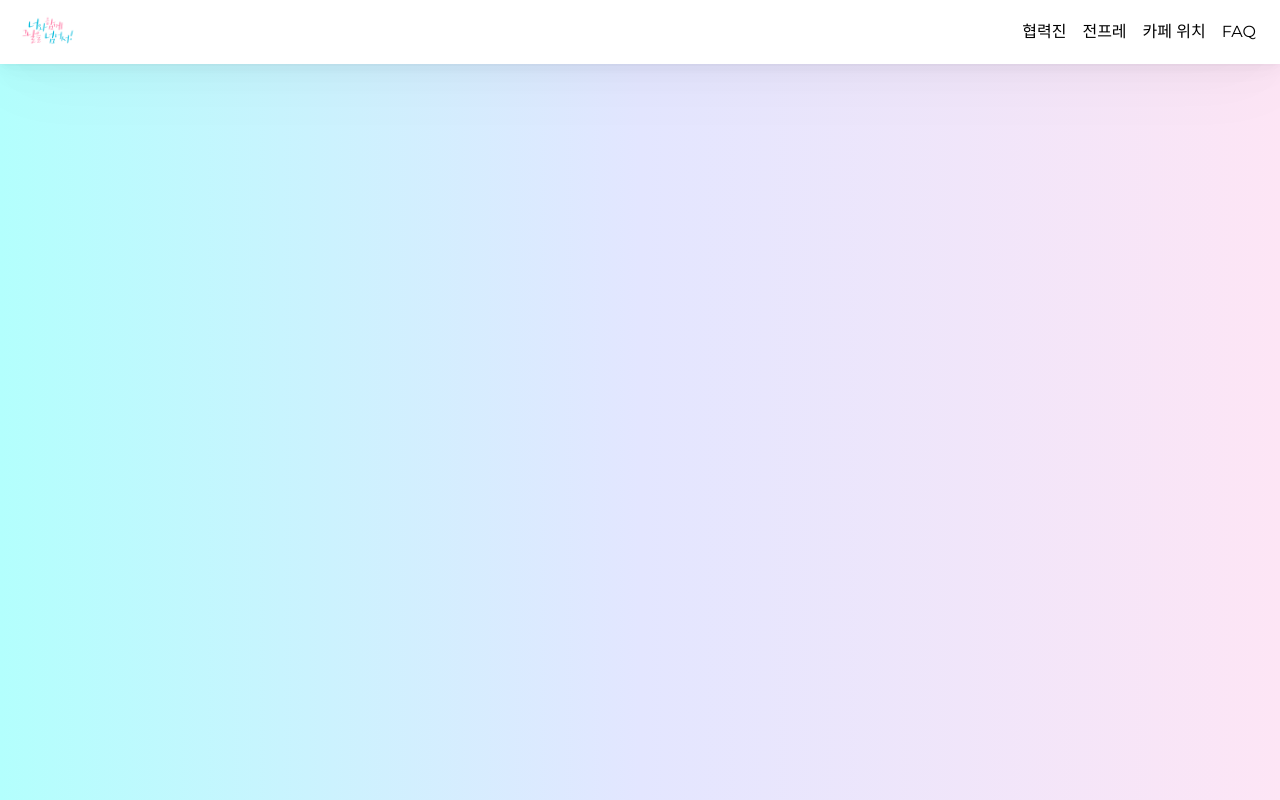
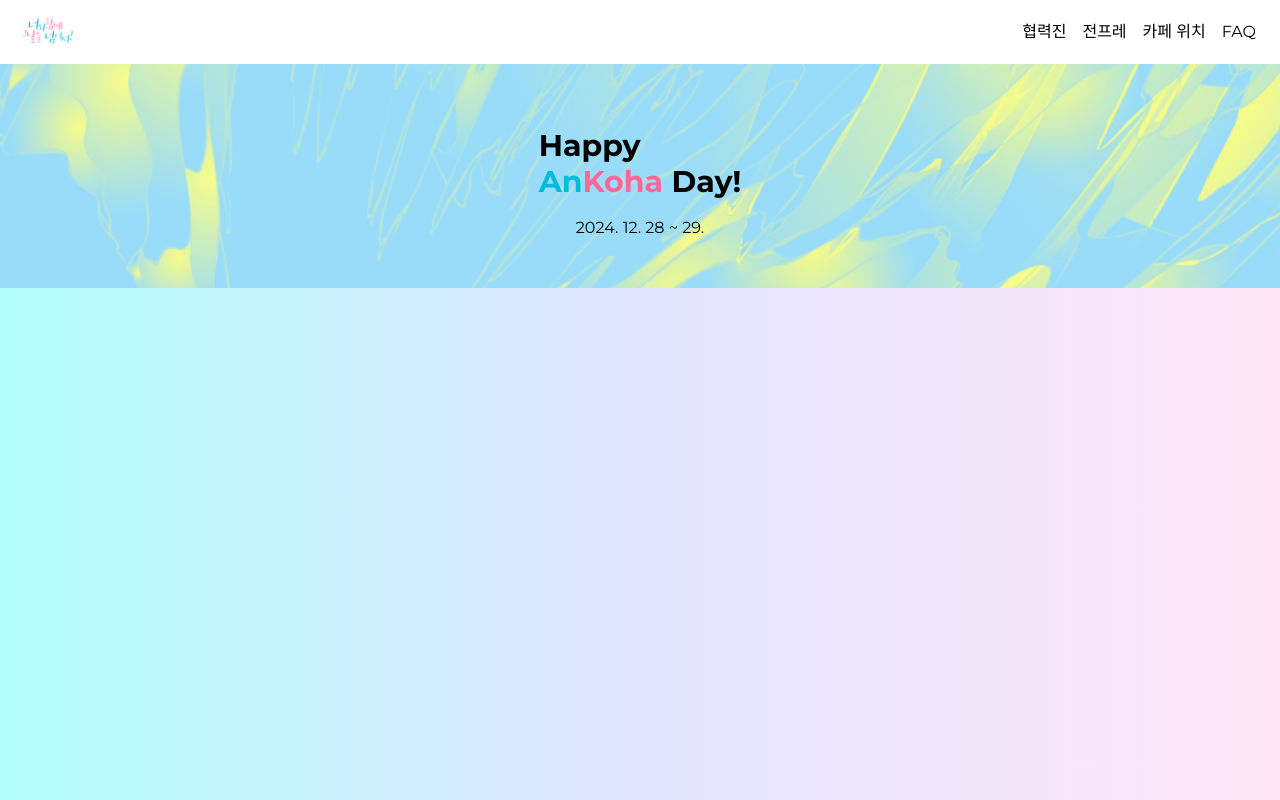
Before and after one commit to 5tarlight/happy-ankoha-day, a Next.js app: page / in a window 1280 px wide. Shown: the top 800 px of the page. Built offline with nearby package versions, Linux system fonts and the light colour scheme; a web font is replaced by a local one.

Commit message:
main title page

```diff
--- a/app/page.tsx
+++ b/app/page.tsx
@@ -1,21 +1,26 @@
-import ColabList from "@/components/ColabList";
-import Footer from "@/components/Footer";
-import SepTitle from "@/components/SepTitle";
-import TopBanner from "@/components/TopBanner";
+export default function Home() {
+  const gradient =
+    "linear-gradient(157deg, rgba(255,255,255,1) 0%, rgba(255,255,255,1) 25%, " +
+    "rgba(250,225,255,1) 31%, rgba(234,229,255,1) 37%, rgba(234,244,255,1) 44%, " +
+    "rgba(237,255,242,1) 49%, rgba(249,255,241,1) 55%, rgba(255,244,222,1) 62%, " +
+    "rgba(255,244,236,1) 68%, rgba(255,233,233,1) 75%, rgba(255,255,255,1) 100%)";
 
-export default function Home() {
   return (
     <div>
-      {/* <TopBanner />
-      <SepTitle title="협력진">
-        <ColabList />
-      </SepTitle>
-      <SepTitle title="전프레">
-        <div />
-      </SepTitle>
-      <SepTitle title="오시는">
-        <div />
-      </SepTitle> */}
+      <div
+        className="w-full flex justify-center flex-col items-center bg-white pb-12"
+        // style={{ background: gradient }}
+        style={{
+          backgroundImage: 'url("/img/bg/blue_bg.png")',
+          backgroundSize: "cover",
+        }}
+      >
+        <div className="text-3xl font-bold mt-16 select-none">
+          <div>Happy</div> <span className="ann">An</span>
+          <span className="kohane">Koha</span> Day!
+        </div>
+        <div className="mt-4">2024. 12. 28 ~ 29.</div>
+      </div>
     </div>
   );
 }
```
Also changed, not shown: public/img/bg/blue_bg.png (added).
